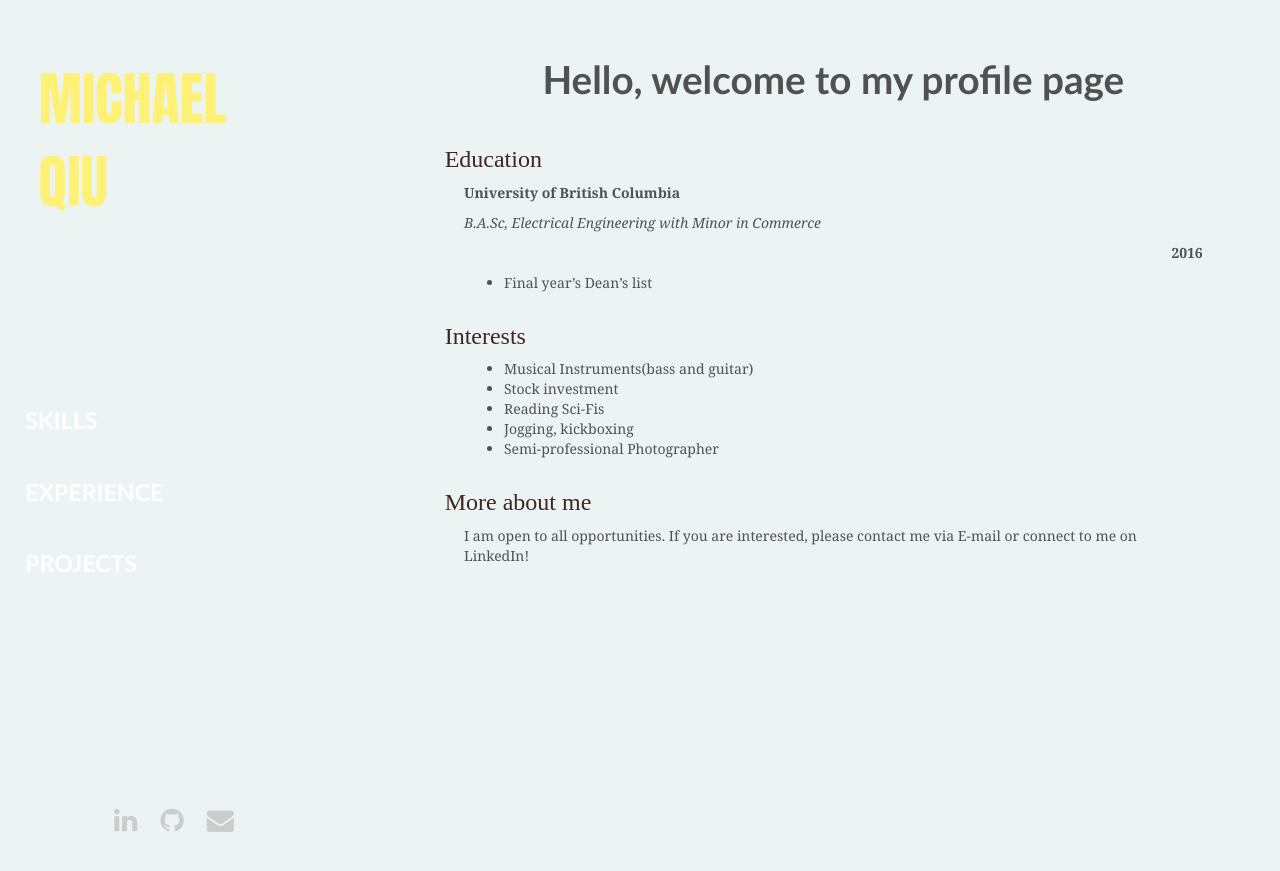
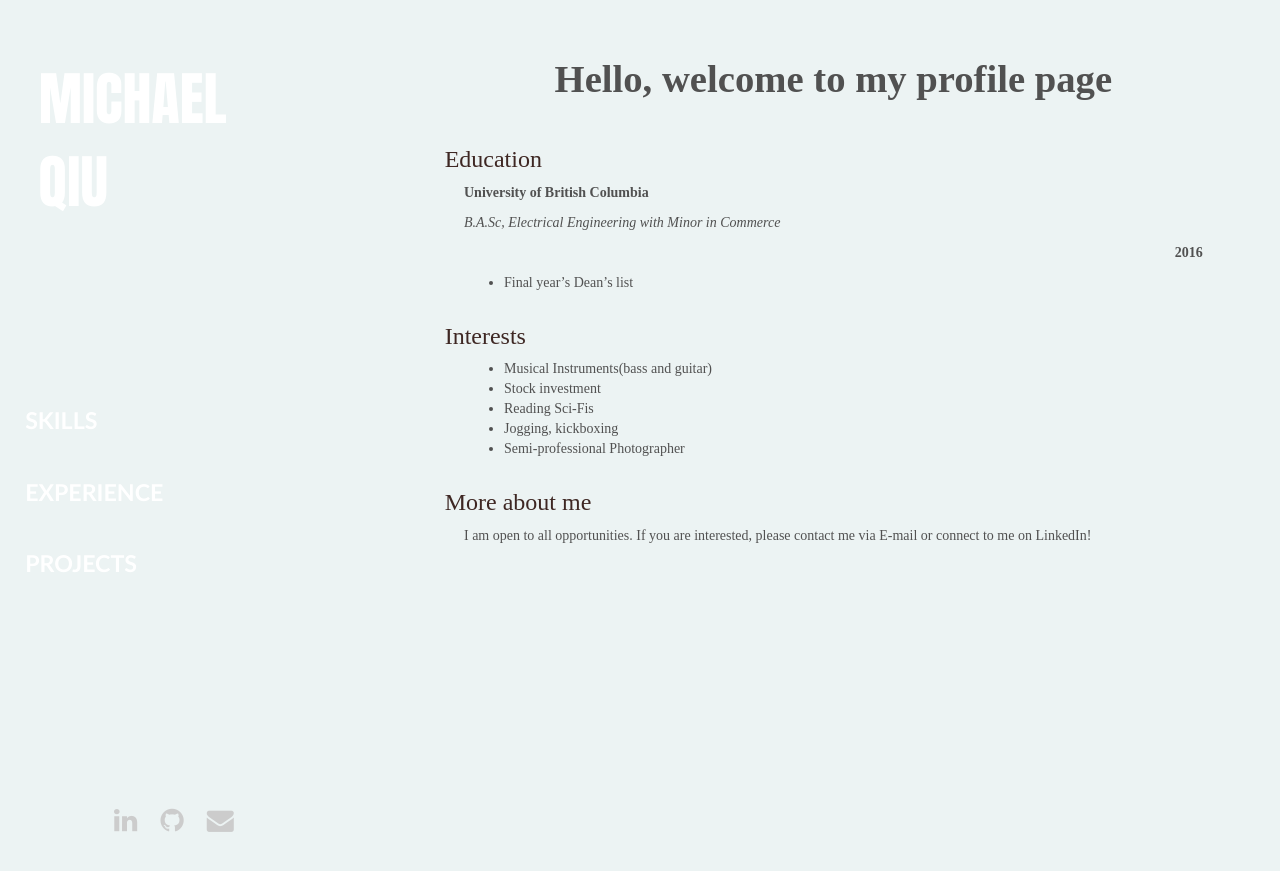
Before and after one commit to jmikerq/jmikerq.github.io, a Jekyll site: the page built from index.md, in a window 1280 px wide. Shown: the top 871 px of the page. Built offline with Jekyll 4.4.1, drawn with Linux system fonts in a browser that asks for light colours; nearby versions of some CDN libraries; some web fonts are replaced.

Commit message:
modified style

```diff
--- a/assets/css/main.css
+++ b/assets/css/main.css
@@ -856,7 +856,7 @@ pre code {
 .sidebar-logo .logo {
   font-family: 'Impact', cursive;
   text-align: left;
-  color: #FFF176;
+  color: rgb(255, 255, 255);
   text-transform: uppercase;
   text-decoration: none;
   font-size: 3rem;
@@ -1086,11 +1086,11 @@ img.post-image, img.page-img {
   margin-right:0px;
   margin-left:0rem;
   width: 100%;
-  font-family: 'Cambria';
+  font-family: 'Futura', cursive;
 }
 
 .content-position {
-  font-family: 'Helvetica';
+  font-family: 'Futura', cursive;
   font-weight: bold;
 }
 
@@ -1108,7 +1108,7 @@ img.post-image, img.page-img {
 }
 
 .welcome-title {
-  font-family: "Trebuchet MS";
+  font-family: 'Futura', cursive;
   text-align: center;
   font-weight:bold;
   font-size: 2rem;
```
